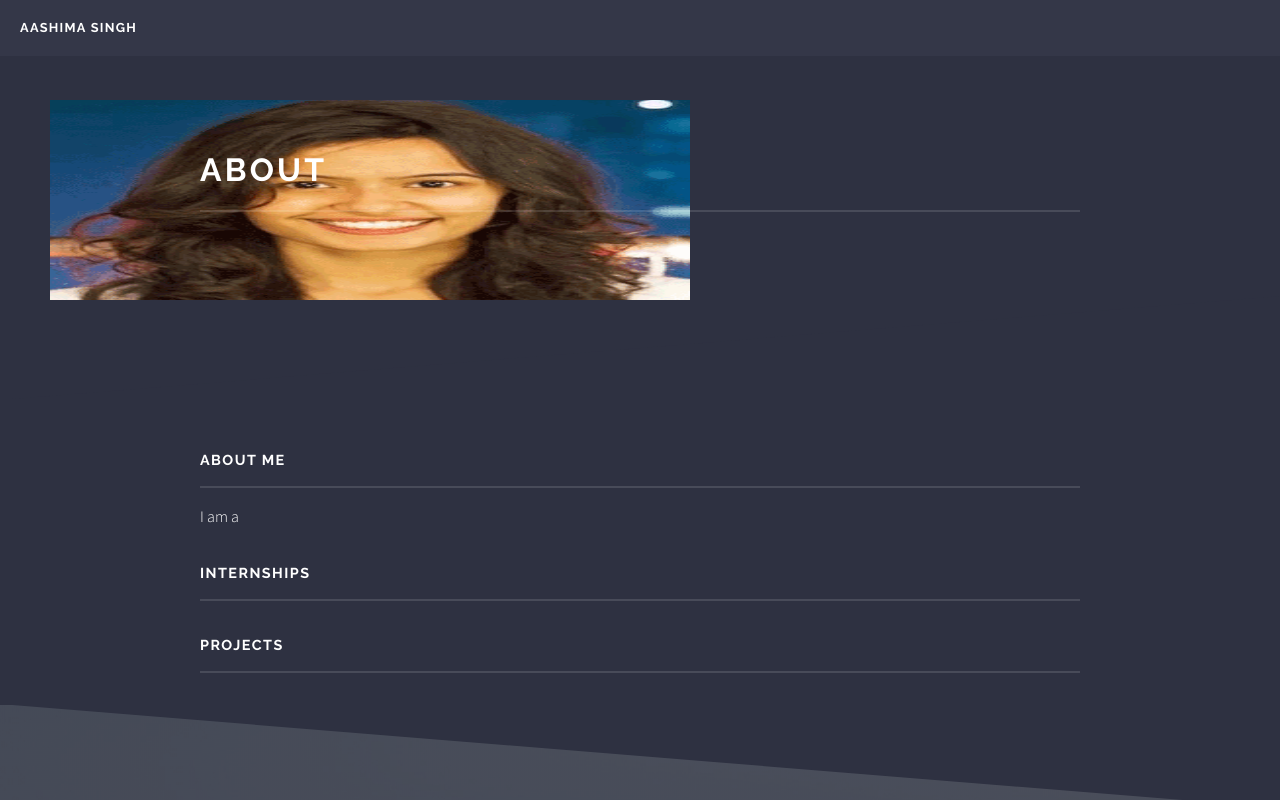
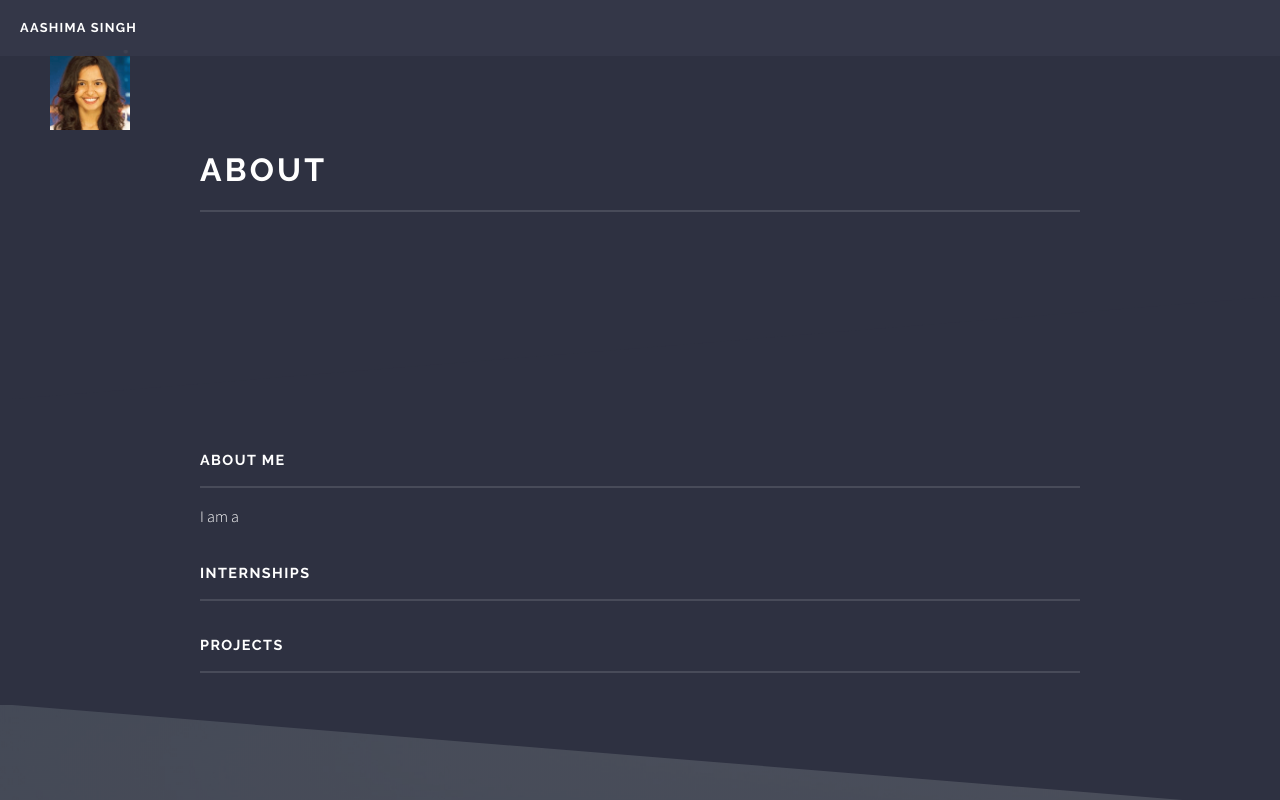
Before and after one commit to aashimasingh/aashimasingh.github.io, a plain HTML site: page index.html in a window 1280 px wide. Shown: the top 800 px of the page. Drawn offline with Linux system fonts and the light colour scheme; a script that the page names is missing.

Commit message:
Update index.html

```diff
--- a/index.html
+++ b/index.html
@@ -92,7 +92,7 @@
 				<!-- Wrapper -->
 					<section id="wrapper">
 						<header style= "background-image: url(aashima.png); background-repeat: no-repeat;
-								background-size: 50% 50%; background-position: 50px; height:400px;">
+								background-size: 80px 80px; background-position: 50px 50px; height:400px;">
 							<div class="inner">
 								<h2>About</h2>
 								<p></p>
```
